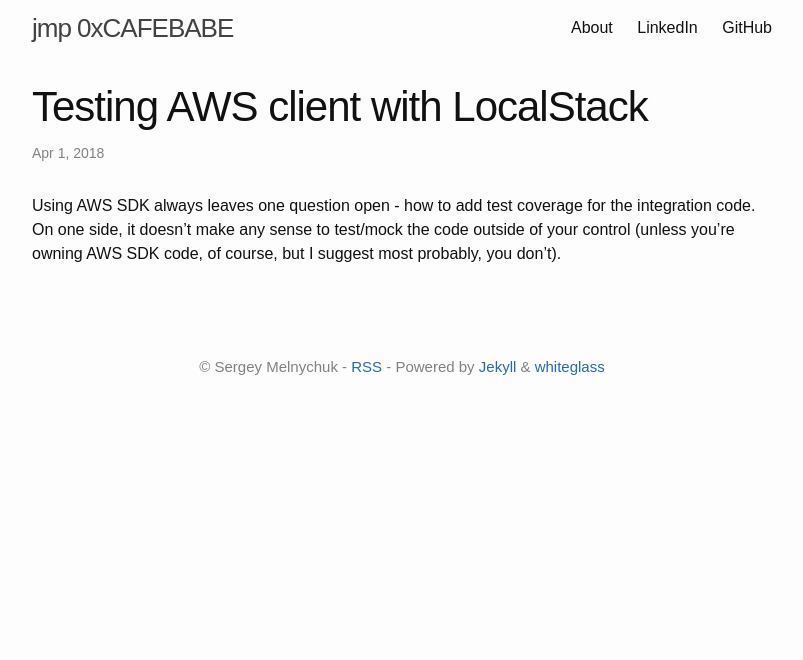
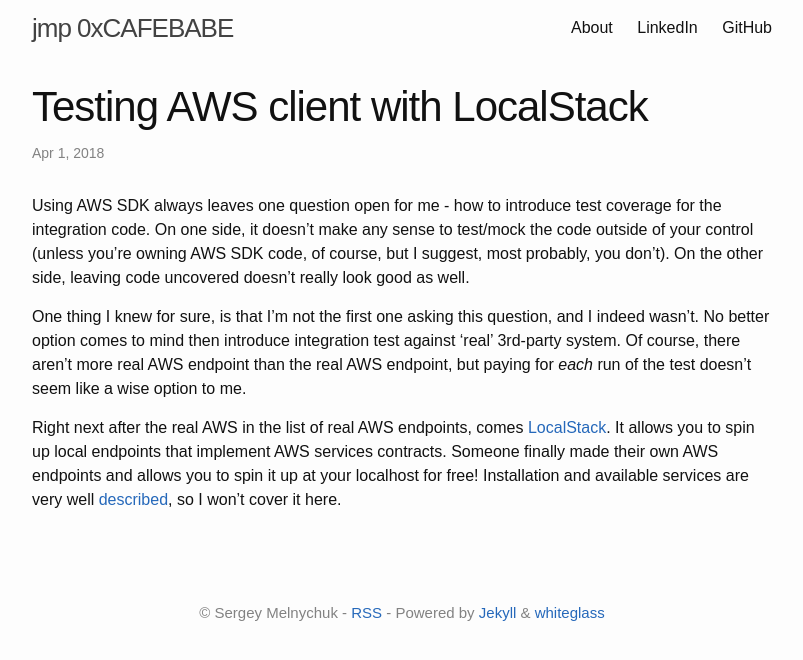
Before and after one commit to sergey-melnychuk/sergey-melnychuk.github.io, a Jekyll site: the page built from _posts/2018-04-01-localstack-with-docker.markdown, in a window 1280 px wide. Shown: the top 660 px of the page, without its empty margins (238-1041 px from the left). Built offline with Jekyll 4.4.1, drawn with Linux system fonts in a browser that asks for light colours.

Commit message:
Add a few intro paragraphs

```diff
--- a/_posts/2018-04-01-localstack-with-docker.markdown
+++ b/_posts/2018-04-01-localstack-with-docker.markdown
@@ -4,7 +4,13 @@
 date:   2018-04-01 14:45:00 +0200
 categories: aws localstack docker unit-testing
 ---
-Using AWS SDK always leaves one question open - how to add test coverage for the integration code. On one side, it doesn't make any sense to test/mock the code outside of your control (unless you're owning AWS SDK code, of course, but I suggest most probably, you don't).
+Using AWS SDK always leaves one question open for me - how to introduce test coverage for the integration code. On one side, it doesn't make any sense to test/mock the code outside of your control (unless you're owning AWS SDK code, of course, but I suggest, most probably, you don't). On the other side, leaving code uncovered doesn't really look good as well.
+
+One thing I knew for sure, is that I'm not the first one asking this question, and I indeed wasn't. No better option comes to mind then introduce integration test against 'real' 3rd-party system. Of course, there aren't more real AWS endpoint than the real AWS endpoint, but paying for _each_ run of the test doesn't seem like a wise option to me.
+
+Right next after the real AWS in the list of real AWS endpoints, comes [LocalStack][localstack-home]. It allows you to spin up local endpoints that implement AWS services contracts. Someone finally made their own AWS endpoints and allows you to spin it up at your localhost for free! Installation and available services are very well [described][localstack-github], so I won't cover it here.
+
+
 
 [localstack-home]: https://localstack.cloud/
 [localstack-github]: https://github.com/localstack/localstack
```
